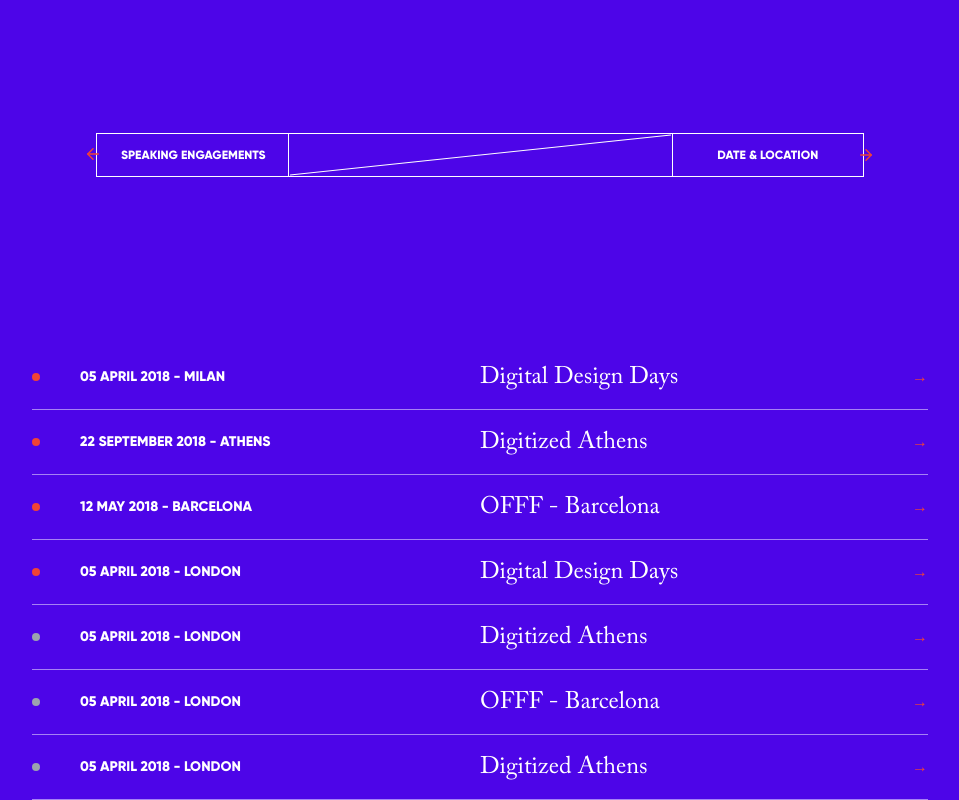
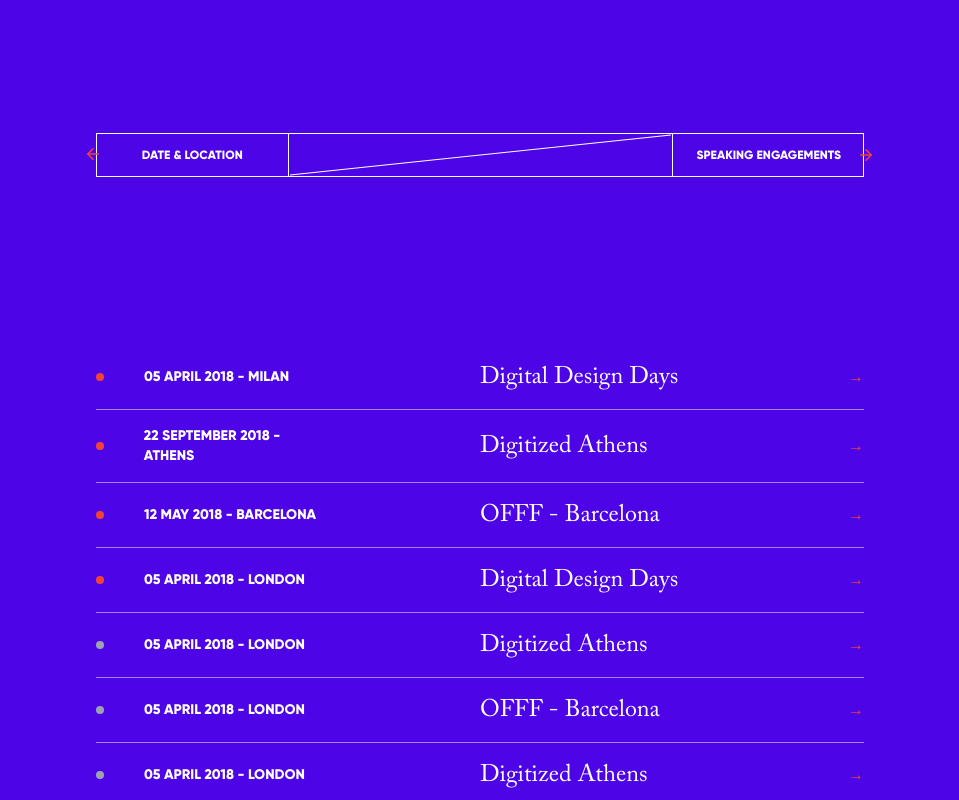
Before and after one commit to ArnabShikder24/dotlung-frontend, a Next.js app: page /learn-with-dot in a window 1280 px wide. Shown: the part 2140-2940 px from the top of the page, without its empty margins (160-1119 px from the left). Built offline with nearby package versions, Linux system fonts and the light colour scheme; a web font is replaced by a local one.

Commit message:
learn with dot fixed

```diff
--- a/src/app/learn-with-dot/page.tsx
+++ b/src/app/learn-with-dot/page.tsx
@@ -170,10 +170,10 @@ const LearnWithDot = () => {
         </div>
       </div>
 
-      <DotSection topRightText="DATE & LOCATION" bottomLeftText="SPEAKING ENGAGEMENTS" />
+      <DotSection bottomLeftText="DATE & LOCATION" topRightText="SPEAKING ENGAGEMENTS" />
 
       <div className="text-white flex flex-col items-center py-10 px-6">
-        <div className="max-w-4xl w-full">
+        <div className="max-w-3xl w-full">
           {events.map((event, index) => (
             <div
               key={index}
--- a/src/components/DotSection.tsx
+++ b/src/components/DotSection.tsx
@@ -78,7 +78,7 @@ const DotSection: React.FC<DotSectionProps> = ({
               <div className="relative w-[30%] lg:w-1/4">
                 <RippleButton
                   href={topRightLink}
-                  className="block px-6 py-3 text-white hover:text-secondary transition-colors text-center border-l border-white"
+                  className="block px-6 py-3 whitespace-nowrap text-white hover:text-secondary transition-colors text-center border-l border-white"
                 >
                   {topRightText}
                 </RippleButton>
```
